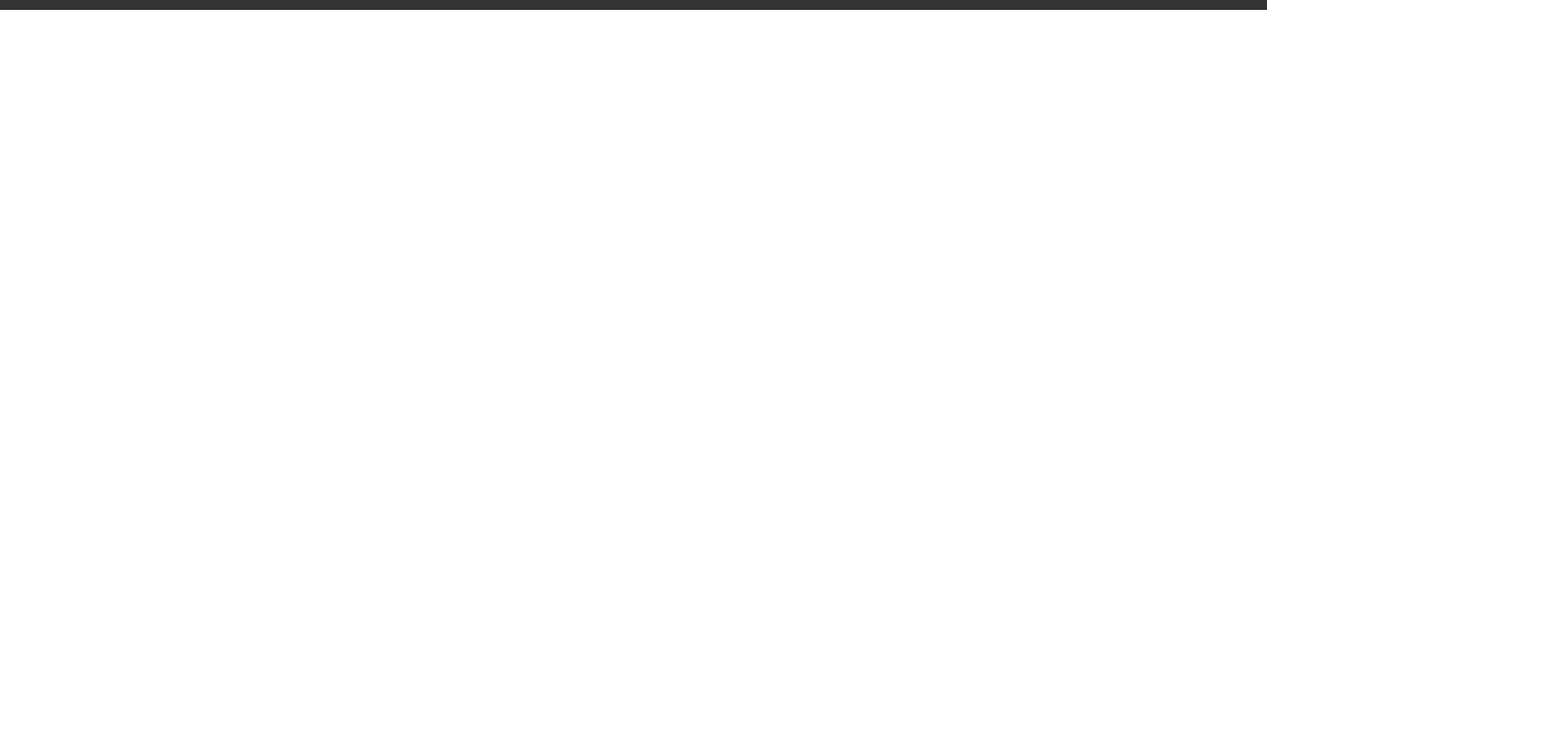
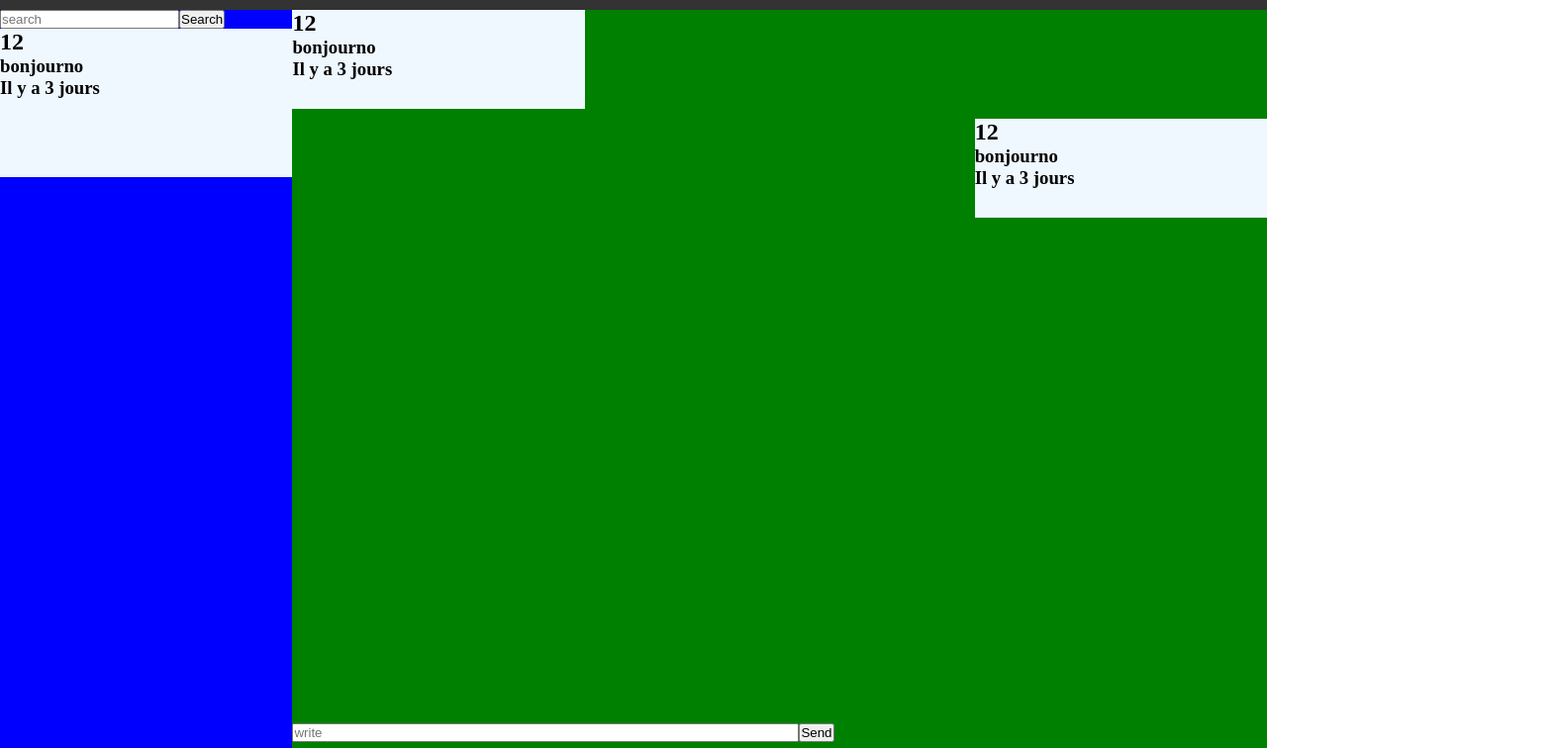
Before and after one commit to Matsuel/Projet_DevB2, a Next.js app in the folder auto-ecole/: page /chat in a window 1280 px wide. Shown: the part 40-796 px from the top of the page at 99% size, 1575 px wide, since content can reach past the window. Built offline with nearby package versions, Linux system fonts and the light colour scheme.

Commit message:
working on chat page

```diff
--- /dev/null
+++ b/auto-ecole/src/Components/Chat_Card.tsx
@@ -0,0 +1,23 @@
+import React from 'react';
+import styles from '@/styles/ChatCard.module.css';
+
+interface CarteProps {
+  id: string;
+  message: string;
+  date: string;
+  position: 'left' | 'right';
+}
+
+const Carte: React.FC<CarteProps> = ({ id, message, date, position }) => {
+  const cardClass = position === 'left' ? styles.left : styles.right;
+
+  return (
+    <div className={`${styles.main} ${cardClass}`}>
+      <h2>{id}</h2>
+      <h3>{message}</h3>
+      <h3>{date}</h3>
+    </div>
+  );
+};
+
+export default Carte;
--- /dev/null
+++ b/auto-ecole/src/Components/Chat_Conv_Card.tsx
@@ -0,0 +1,20 @@
+import React from 'react';
+import styles from '@/styles/ConvCard.module.css';
+
+interface CarteProps {
+  id: string;
+  message: string;
+  date: string;
+}
+
+const Carte: React.FC<CarteProps> = ({ id, message, date }) => {
+  return (
+    <div className={styles.main}>
+      <h2>{id}</h2>
+      <h3>{message}</h3>
+      <h3>{date}</h3>
+    </div>
+  );
+};
+
+export default Carte;
--- a/auto-ecole/src/pages/chat.tsx
+++ b/auto-ecole/src/pages/chat.tsx
@@ -1,6 +1,9 @@
 import React from 'react';
 import Head from 'next/head';
 import Header from "@/Components/Header";
+import styles from '@/styles/chat.module.css';
+import ConvCard from '@/Components/Chat_Conv_Card';
+import ChatCard from '@/Components/Chat_Card';
 
 const Chat: React.FC = () => {
   return (
@@ -10,6 +13,26 @@ const Chat: React.FC = () => {
     </Head>
     <main>
       <Header />
+      <div className={styles.main}>
+          <div className={styles.leftColumn}>
+            <input placeholder='search'/>
+            <button type="submit" >Search</button>
+            <ConvCard id="12" message='bonjourno' date="Il y a 3 jours"/>
+
+          </div>
+          <div className={styles.rightColumn}>
+            <div>
+              <ChatCard id="12" message='bonjourno' date="Il y a 3 jours" position='left'/>
+              <ChatCard id="12" message='bonjourno' date="Il y a 3 jours" position='right'/>
+            </div>
+            <div className={styles.inputHolder}>
+              <input placeholder='write' className={styles.input}/>
+              <button type="submit" >Send</button>
+            </div>
+
+          </div>
+      </div>
+
     </main>
   </div>
   );
--- /dev/null
+++ b/auto-ecole/src/styles/ChatCard.module.css
@@ -0,0 +1,16 @@
+.main {
+    width: 30%;
+    height: 100px;
+    background-color: aliceblue;
+    margin-bottom: 10px;
+  }
+
+  .left {
+    float: left; /* Aligns card to the left */
+    clear: both; /* Clears floats */
+  }
+
+  .right {
+    float: right; /* Aligns card to the right */
+    clear: both; /* Clears floats */
+  }
--- /dev/null
+++ b/auto-ecole/src/styles/ConvCard.module.css
@@ -0,0 +1,6 @@
+.main{
+    width: 100%;
+    height: 150px;
+    background-color:aliceblue;
+    margin-bottom: 10px;
+}
--- /dev/null
+++ b/auto-ecole/src/styles/chat.module.css
@@ -0,0 +1,32 @@
+.main{
+width: 100vw;
+  height: 100vh;
+  background-color: red;
+  display: flex;
+}
+
+.leftColumn {
+    flex: 0.6;
+    background-color: blue;
+  }
+
+  .rightColumn {
+    flex: 2;
+    background-color: green;
+    display: flex;
+    width: 100%;
+    height: 100%;
+    flex-direction: column;
+  }
+
+.input{
+  width: 40%;
+  height: 3%;
+}
+
+.inputHolder{
+  display: flex;
+  position: absolute;
+  bottom: 10px;
+  width: 100%;
+}
```
